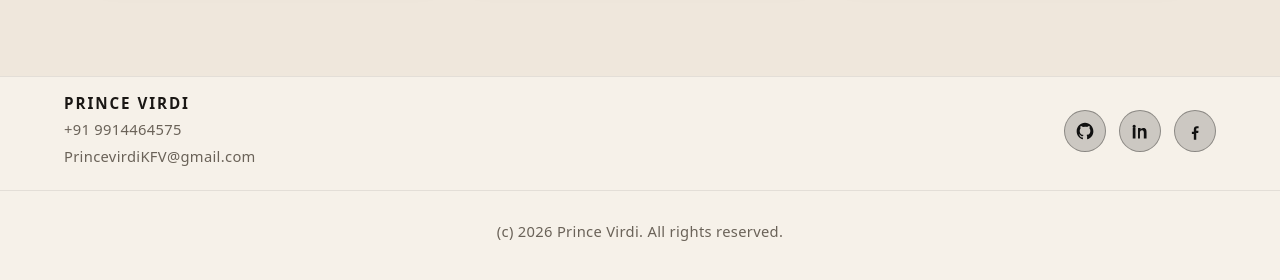
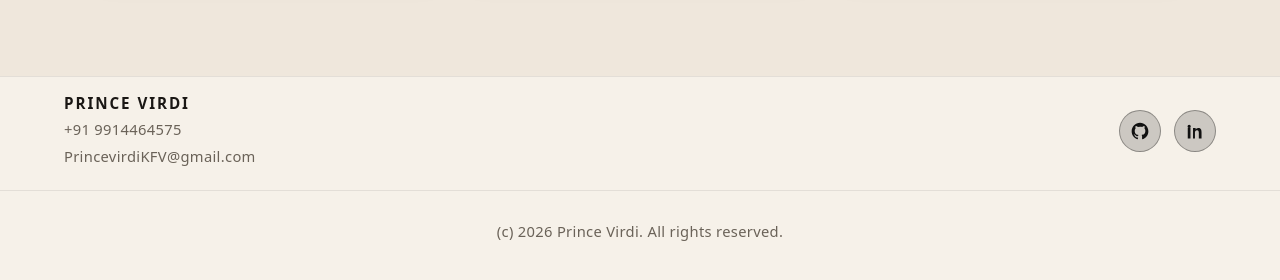
Before and after one commit to Princevirdi/Portfolio, a Django app: page / in a window 1280 px wide. Shown: the part 1920-2200 px from the top of the page. Run offline with Django 5.2, Linux system fonts and the light colour scheme.

Commit message:
fix static files

```diff
--- a/templates/base.html
+++ b/templates/base.html
@@ -57,11 +57,11 @@
               <path fill="currentColor" d="M6.94 6.5a1.94 1.94 0 1 1-3.88 0 1.94 1.94 0 0 1 3.88 0ZM3.3 8.5h3.27V21H3.3V8.5Zm6.32 0h3.13v1.7h.05c.44-.82 1.5-1.7 3.1-1.7 3.32 0 3.94 2.2 3.94 5.07V21h-3.26v-6.5c0-1.55-.03-3.54-2.16-3.54-2.16 0-2.49 1.69-2.49 3.43V21H9.62V8.5Z"/>
             </svg>
           </a>
-          <a class="social-link" href="https://www.facebook.com/yourusername" target="_blank" rel="noopener noreferrer" aria-label="Facebook">
+          <!-- <a class="social-link" href="https://www.facebook.com/yourusername" target="_blank" rel="noopener noreferrer" aria-label="Facebook">
             <svg viewBox="0 0 24 24" aria-hidden="true">
               <path fill="currentColor" d="M13.5 21.5v-7h2.35l.35-2.73H13.5V10c0-.79.22-1.33 1.35-1.33h1.44V6.28c-.25-.03-1.12-.1-2.13-.1-2.11 0-3.56 1.3-3.56 3.69v2.9H8.25v2.73h2.35v7h2.9Z"/>
             </svg>
-          </a>
+          </a> -->
         </div>
       </div>
       <div class="footer-copyright">
```
